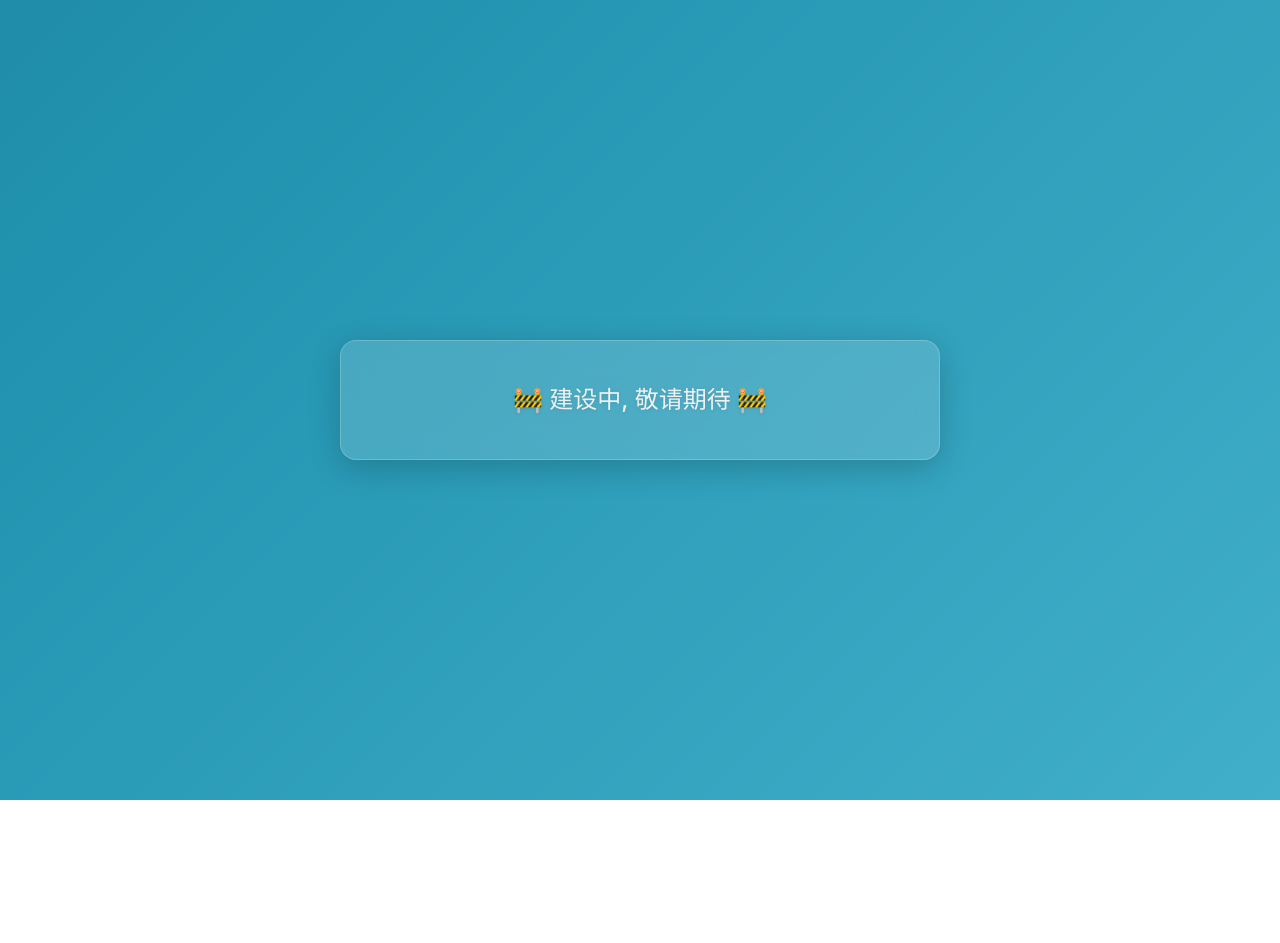
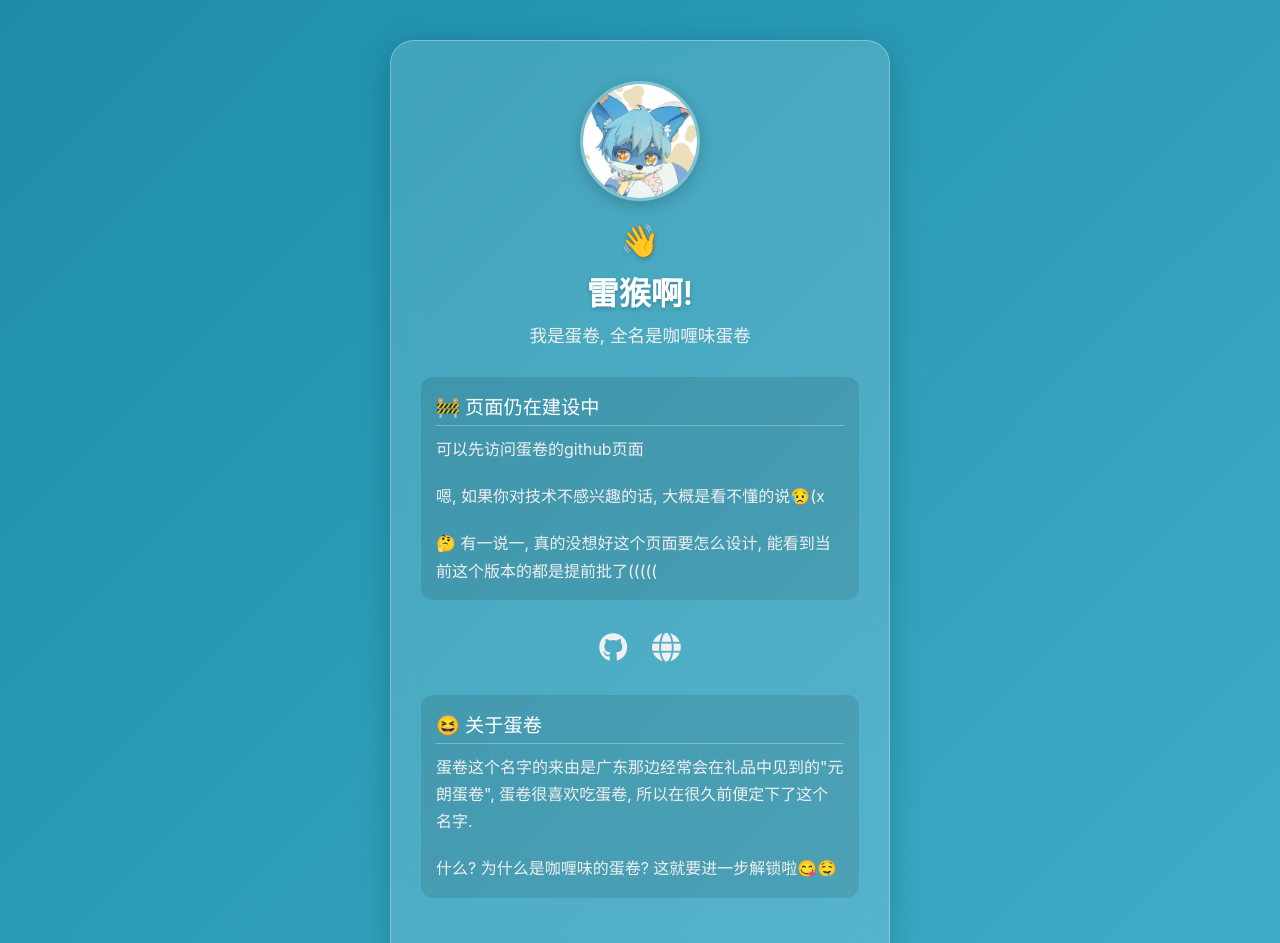
Before and after one commit to CurryEx/CurryEx.github.io, a plain HTML site: page rolling-curry/hello.html in a window 1280 px wide. Shown: the top 943 px of the page. Before the commit the page ends 800 px from the top, so only its background shows below. Drawn offline with Linux system fonts and the light colour scheme.

Commit message:
update hello.html

```diff
--- a/rolling-curry/hello.html
+++ b/rolling-curry/hello.html
@@ -3,15 +3,18 @@
 <head>
     <meta charset="UTF-8">
     <meta name="viewport" content="width=device-width, initial-scale=1.0">
-    <title>建设中</title>
+    <title>早安午安晚安!</title>
+    <link rel="stylesheet" href="https://cdnjs.cloudflare.com/ajax/libs/font-awesome/6.4.0/css/all.min.css">
     <style>
         :root {
             --bg-color-1: #6dd5ed;
             --bg-color-2: #2193b0;
             --bg-color-3: #1c4966;
             --box-bg-color: rgba(255, 255, 255, 0.15);
-            --box-border-color: rgba(255, 255, 255, 0.2);
+            --box-border-color: rgba(255, 255, 255, 0.3);
             --text-color: #f0f0f0;
+            --text-color-darker: #c0c0c0;
+            --highlight-color: #ffffff;
         }
 
         * {
@@ -24,64 +27,190 @@
             font-family: -apple-system, BlinkMacSystemFont, "Segoe UI", Roboto, "Helvetica Neue", Arial, "Noto Sans", sans-serif, "Apple Color Emoji", "Segoe UI Emoji", "Segoe UI Symbol", "Noto Color Emoji";
             display: flex;
             justify-content: center;
-            align-items: center;
+            align-items: flex-start;
             min-height: 100vh;
-            overflow: hidden;
+            padding: 5vh 0;
+            overflow-x: hidden;
+            overflow-y: auto;
             background: linear-gradient(-45deg, var(--bg-color-1), var(--bg-color-2), var(--bg-color-3));
             background-size: 400% 400%;
             animation: gradientAnimation 25s ease infinite;
         }
 
         @keyframes gradientAnimation {
-            0% {
-                background-position: 0% 50%;
-            }
-            50% {
-                background-position: 100% 50%;
-            }
-            100% {
-                background-position: 0% 50%;
-            }
+            0% { background-position: 0 50%; }
+            50% { background-position: 100% 50%; }
+            100% { background-position: 0 50%; }
         }
 
         .container {
             width: 90%;
-            max-width: 600px;
+            max-width: 500px;
             padding: 40px 30px;
             text-align: center;
 
             background: var(--box-bg-color);
             backdrop-filter: blur(12px);
-            -webkit-backdrop-filter: blur(12px); /* 兼容 Safari */
+            -webkit-backdrop-filter: blur(12px);
 
-            border-radius: 16px;
+            border-radius: 24px;
             border: 1px solid var(--box-border-color);
             box-shadow: 0 8px 32px 0 rgba(0, 0, 0, 0.2);
+
+            opacity: 0;
+            transform: translateY(20px);
+            animation: fadeInCard 0.8s 0.2s ease-out forwards;
         }
 
-        .message {
+        @keyframes fadeInCard {
+            to {
+                opacity: 1;
+                transform: translateY(0);
+            }
+        }
+
+        .profile-picture-container {
+            width: 120px;
+            height: 120px;
+            border-radius: 50%;
+            margin: 0 auto 20px;
+            overflow: hidden;
+            border: 3px solid var(--box-border-color);
+            box-shadow: 0 4px 15px rgba(0,0,0,0.2);
+        }
+
+        .profile-picture-container img {
+            width: 100%;
+            height: 100%;
+            object-fit: cover;
+        }
+
+        .name {
+            color: var(--highlight-color);
+            font-size: 2rem;
+            font-weight: 600;
+            margin-bottom: 8px;
+            text-shadow: 0 2px 4px rgba(0,0,0,0.2);
+        }
+
+        .tagline {
             color: var(--text-color);
-            font-size: 1.5rem;
+            font-size: 1.1rem;
+            font-weight: 400;
+            margin-bottom: 30px;
+        }
+
+        .intro-section {
+            text-align: left;
+            margin-bottom: 25px;
+            background: rgba(0,0,0,0.1);
+            padding: 15px;
+            border-radius: 12px;
+        }
+
+        .intro-section h3 {
+            color: var(--highlight-color);
+            font-size: 1.2rem;
             font-weight: 500;
-            line-height: 1.6;
-            text-shadow: 0 1px 4px rgba(0, 0, 0, 0.1);
+            margin-bottom: 10px;
+            padding-bottom: 5px;
+            border-bottom: 1px solid var(--box-border-color);
+        }
+
+        .intro-section p {
+            color: var(--text-color);
+            font-size: 1rem;
+            line-height: 1.7;
+        }
+
+        .social-links {
+            list-style: none;
+            display: flex;
+            justify-content: center;
+            gap: 25px;
+            margin-top: 30px;
+            margin-bottom: 30px;
+        }
+
+        .social-links a {
+            color: var(--text-color);
+            font-size: 1.8rem;
+            transition: transform 0.3s ease, color 0.3s ease;
+        }
+
+        .social-links a:hover {
+            transform: scale(1.2) translateY(-3px);
+            color: var(--highlight-color);
         }
 
         @media (max-width: 480px) {
-            .message {
-                font-size: 1.2rem;
-            }
             .container {
                 padding: 30px 20px;
+            }
+            .name {
+                font-size: 1.8rem;
+            }
+            .tagline {
+                font-size: 1rem;
+            }
+            .intro-section h3 {
+                font-size: 1.1rem;
+            }
+            .intro-section p {
+                font-size: 0.95rem;
             }
         }
     </style>
 </head>
 <body>
 
-    <div class="container">
-        <p class="message">🚧 建设中, 敬请期待 🚧</p>
+<div class="container">
+
+    <div class="profile-picture-container">
+        <img src="avatar.png" alt="个人头像">
     </div>
+
+    <h1 class="name">👋</h1>
+    <h1 class="name">雷猴啊!</h1>
+    <p class="tagline">我是蛋卷, 全名是咖喱味蛋卷</p>
+
+    <div class="intro-section">
+        <h3>🚧 页面仍在建设中</h3>
+        <p>
+            可以先访问蛋卷的github页面
+        </p>
+        <br>
+        <p>
+            嗯, 如果你对技术不感兴趣的话, 大概是看不懂的说😥(x
+        </p>
+        <br>
+        <p>
+            🤔 有一说一, 真的没想好这个页面要怎么设计, 能看到当前这个版本的都是提前批了(((((
+        </p>
+    </div>
+
+    <ul class="social-links">
+        <li>
+            <a href="https://github.com/CurryEx/" target="_blank" title="GitHub"><i class="fab fa-github"></i></a>
+        </li>
+        <li>
+            <!-- 替换成你的个人博客或作品集链接 -->
+            <a href="https://github.com/CurryEx/" target="_blank" title="个人网站"><i class="fas fa-globe"></i></a>
+        </li>
+    </ul>
+
+    <div class="intro-section">
+        <h3>😆 关于蛋卷</h3>
+        <p>
+            蛋卷这个名字的来由是广东那边经常会在礼品中见到的"元朗蛋卷", 蛋卷很喜欢吃蛋卷, 所以在很久前便定下了这个名字.
+        </p>
+        <br>
+        <p>
+            什么? 为什么是咖喱味的蛋卷? 这就要进一步解锁啦😋🤤
+        </p>
+    </div>
+
+</div>
 
 </body>
 </html>
```
Also changed, not shown: rolling-curry/avatar.png (added), 1 other file.
